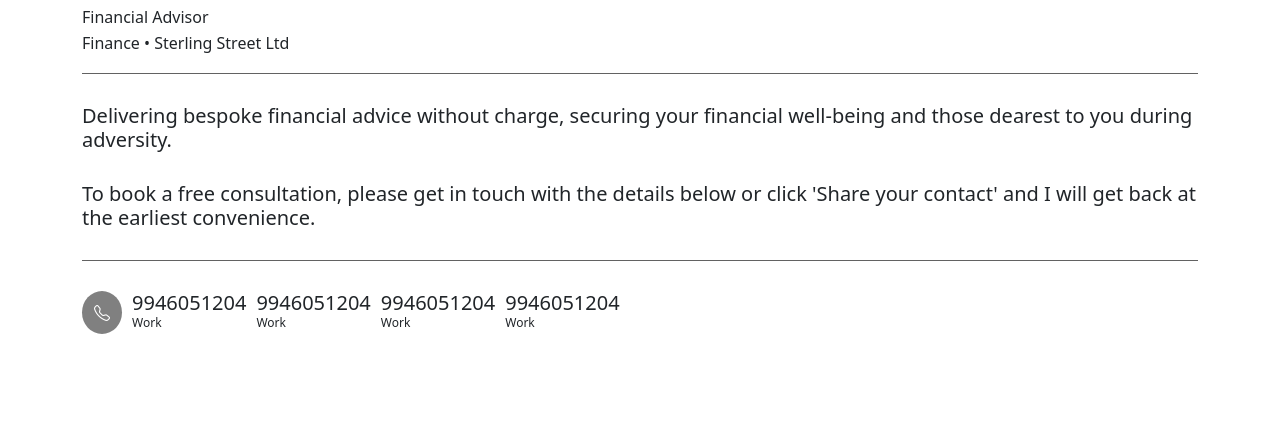
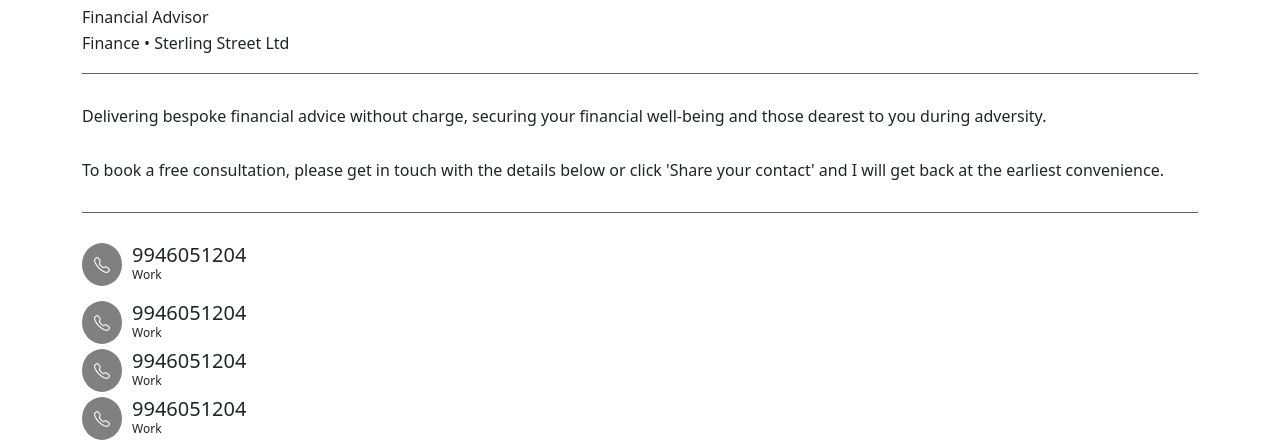
Before and after one commit to ALLU-YT/Nfc-Card-Ui-Html, a plain HTML site: page index.html in a window 1280 px wide. Shown: the part 1016-1461 px from the top of the page. Before the commit the page ends 1355 px from the top, so only its background shows below. Drawn offline with nearby package versions, Linux system fonts and the light colour scheme.

Commit message:
your commimessage

```diff
--- a/index.html
+++ b/index.html
@@ -32,11 +32,11 @@
             <p>Finance • Sterling Street Ltd</p>
         </div>
         <div class="line"> </div>
-        <h5 style="margin-top: 30px;">Delivering bespoke financial advice without charge, securing your financial
+        <p style="margin-top: 30px;">Delivering bespoke financial advice without charge, securing your financial
             well-being and those dearest to
-            you during adversity.</h5>
-        <h5 style="margin-top: 30px;">To book a free consultation, please get in touch with the details below or click
-            'Share your contact' and I will get back at the earliest convenience.</h5>
+            you during adversity.</p>
+        <p style="margin-top: 30px;">To book a free consultation, please get in touch with the details below or click
+            'Share your contact' and I will get back at the earliest convenience.</p>
         <div class="line"> </div>
 
 
@@ -49,18 +49,40 @@
                     <h5>9946051204</h5>
                     <p style="font-size: 12px;">Work</p>
                 </div>
-                <div style="line-height: 0; padding-left: 10px;">
-                    <h5>9946051204</h5>
-                    <p style="font-size: 12px;">Work</p>
+
+
+            </div>
+            <div style="display: flex;margin-top: 10px;">
+                <div class="small-circle">
+                    <i class="bi bi-telephone"></i>
                 </div>
                 <div style="line-height: 0; padding-left: 10px;">
                     <h5>9946051204</h5>
                     <p style="font-size: 12px;">Work</p>
                 </div>
+
+
+            </div>
+            <div style="display: flex;">
+                <div class="small-circle">
+                    <i class="bi bi-telephone"></i>
+                </div>
                 <div style="line-height: 0; padding-left: 10px;">
                     <h5>9946051204</h5>
                     <p style="font-size: 12px;">Work</p>
                 </div>
+
+
+            </div>
+            <div style="display: flex;">
+                <div class="small-circle">
+                    <i class="bi bi-telephone"></i>
+                </div>
+                <div style="line-height: 0; padding-left: 10px;">
+                    <h5>9946051204</h5>
+                    <p style="font-size: 12px;">Work</p>
+                </div>
+
 
             </div>
         </div>
```
